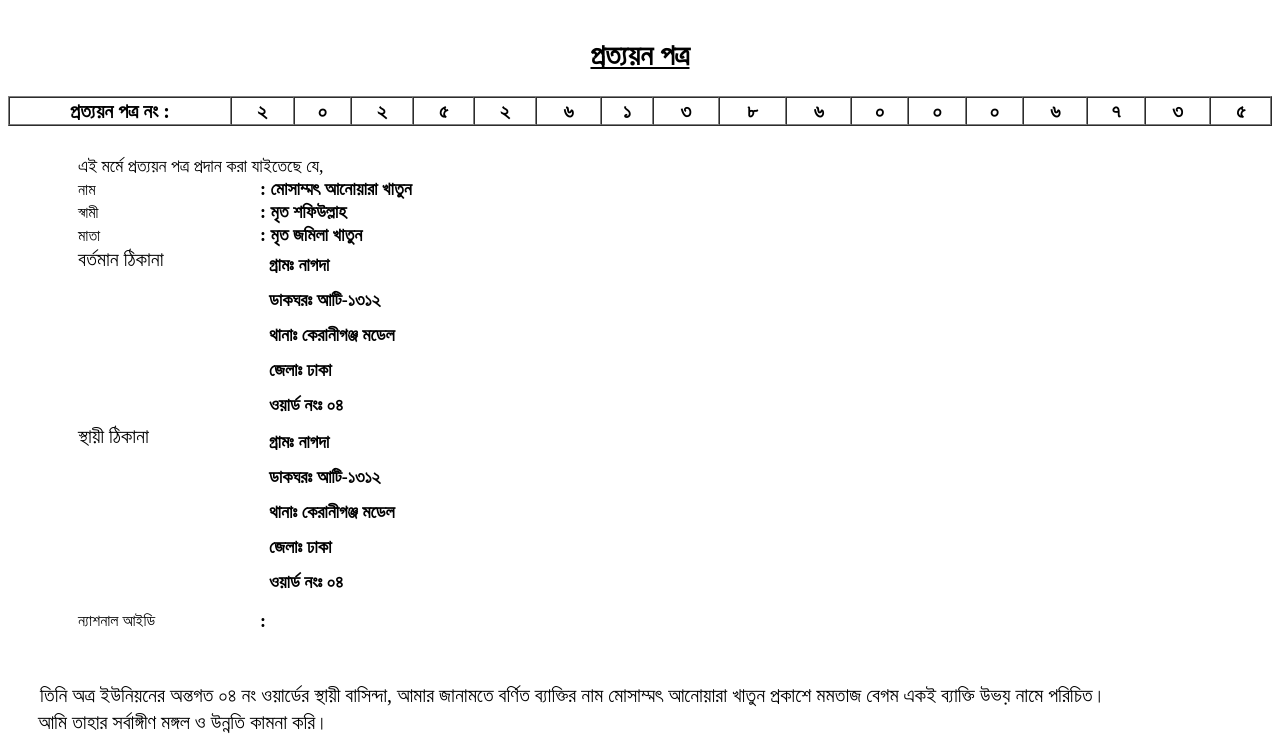
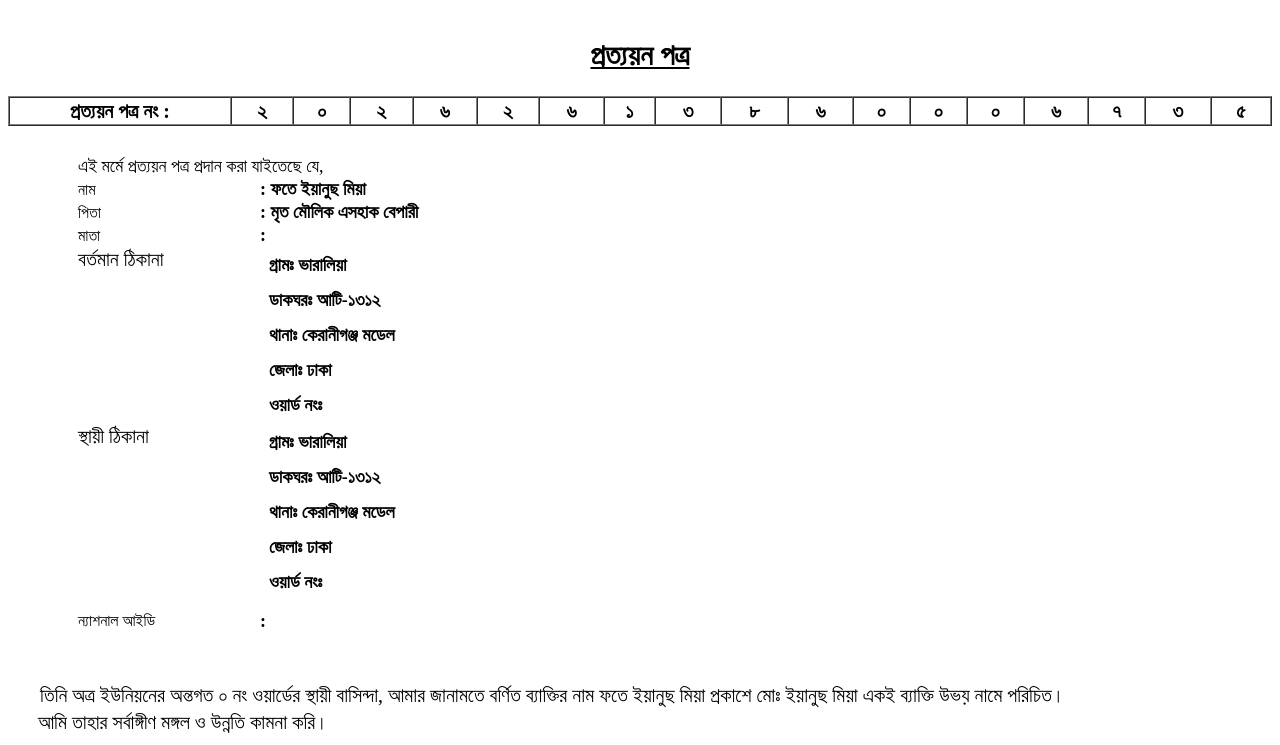
Before and after one commit to Saktaup/index.php-onlinetrack-nagoriksonod_jachai-id-1e1de0ee40cb7abe91a9b80af71ffr, a plain HTML site: page index.html in a window 1280 px wide. Shown: the part 131-876 px from the top of the page. Drawn offline with Linux system fonts and the light colour scheme.

Commit message:
Update index.html

```diff
--- a/index.html
+++ b/index.html
@@ -39,7 +39,7 @@
 
 					<td style="text-align:center; font-weight:bold; font-size:20px;">২</td>
 
-					<td style="text-align:center; font-weight:bold; font-size:20px;">৫</td>
+					<td style="text-align:center; font-weight:bold; font-size:20px;">৬</td>
 
 					<td style="text-align:center; font-weight:bold; font-size:20px;">২</td>
 
@@ -75,29 +75,29 @@
 				</tr>
 				<tr>
 					<td  style="font-size:16px; padding-left:50px; font-color:black; width:180px; ">নাম  </font>  </td>
-					<td><font style="font-size:18px;  font-weight:bold;">: মোসাম্মৎ আনোয়ারা খাতুন</font></td>
+ 					<td><font style="font-size:18px;  font-weight:bold;">: ফতে ইয়ানুছ মিয়া</font></td>
 				</tr>
 										<tr>
-						<td  style="font-size:16px; padding-left:50px; ">স্বামী </td>
-						<td><font style="font-size:18px;  font-weight:bold;">: মৃত শফিউল্লাহ </font></td>
+						<td  style="font-size:16px; padding-left:50px; ">পিতা</td>
+ 						<td><font style="font-size:18px;  font-weight:bold;">: মৃত মৌলিক এসহাক বেপারী</font></td>
 					</tr>
 
 
 					<tr>
 						<td  style="font-size:16px;padding-left:50px; ">মাতা </td>
-						<td><font style="font-size:18px;  font-weight:bold;">: মৃত জমিলা খাতুন</font></td>
+						<td><font style="font-size:18px;  font-weight:bold;">: </font></td>
 					</tr>
 
 
                     <tr>
 					    <td nowrap align="left" style="font-size:20px; padding-left:50px; vertical-align:top; ">বর্তমান ঠিকানা </td>
 						<td><p style="padding-top:0px;line-height:35px;font-size:18px;  font-weight:bold;" class='bold'>
-						&nbsp;  গ্রামঃ নাগদা<br>
+						&nbsp;  গ্রামঃ ভারালিয়া <br>
 						                  &nbsp; ডাকঘরঃ আটি-১৩১২<br>
 						                &nbsp;   থানাঃ কেরানীগঞ্জ মডেল<br>
 						                &nbsp;   জেলাঃ ঢাকা
 						                </br>
-						                		&nbsp; ওয়ার্ড নংঃ ০৪
+						                		&nbsp; ওয়ার্ড নংঃ
 
 
 
@@ -110,12 +110,12 @@
 					<tr>
 					    <td nowrap align="left" style="font-size:20px; padding-left:50px; vertical-align:top; ">স্থায়ী ঠিকানা </td>
 						<td><p style="padding-top:0px; line-height:35px;font-size:18px;  font-weight:bold;" class='bold'>
-						&nbsp;  গ্রামঃ নাগদা<br>
+						&nbsp;  গ্রামঃ ভারালিয়া<br>
 						            &nbsp; ডাকঘরঃ আটি-১৩১২<br>
 						                &nbsp;   থানাঃ কেরানীগঞ্জ মডেল<br>
 						                &nbsp;   জেলাঃ ঢাকা </br>
 
-						                		&nbsp; ওয়ার্ড নংঃ ০৪
+						                		&nbsp; ওয়ার্ড নংঃ
 
 
 
@@ -134,7 +134,7 @@
 			      <tr>
 					<td style="font-size:20px;  padding-left:30px;">
 
-							 তিনি  অত্র  ইউনিয়নের অন্তগত  ০৪ নং ওয়ার্ডের  স্থায়ী</font>    বাসিন্দা, আমার জানামতে বর্ণিত ব্যাক্তির নাম মোসাম্মৎ আনোয়ারা খাতুন প্রকাশে মমতাজ বেগম একই ব্যাক্তি উভয় নামে পরিচিত। 							</td>
+							 তিনি  অত্র  ইউনিয়নের অন্তগত  ০ নং ওয়ার্ডের  স্থায়ী</font>    বাসিন্দা, আমার জানামতে বর্ণিত ব্যাক্তির নাম ফতে ইয়ানুছ মিয়া প্রকাশে মোঃ ইয়ানুছ মিয়া একই ব্যাক্তি উভয় নামে পরিচিত। 							</td>
 				  </tr>
 				  <tr>
 					<td colspan="2" align="left" style="padding-left:28px; font-size:20px;">  আমি তাহার সর্বাঙ্গীণ  মঙ্গল ও উন্নতি কামনা করি।</td>
```
